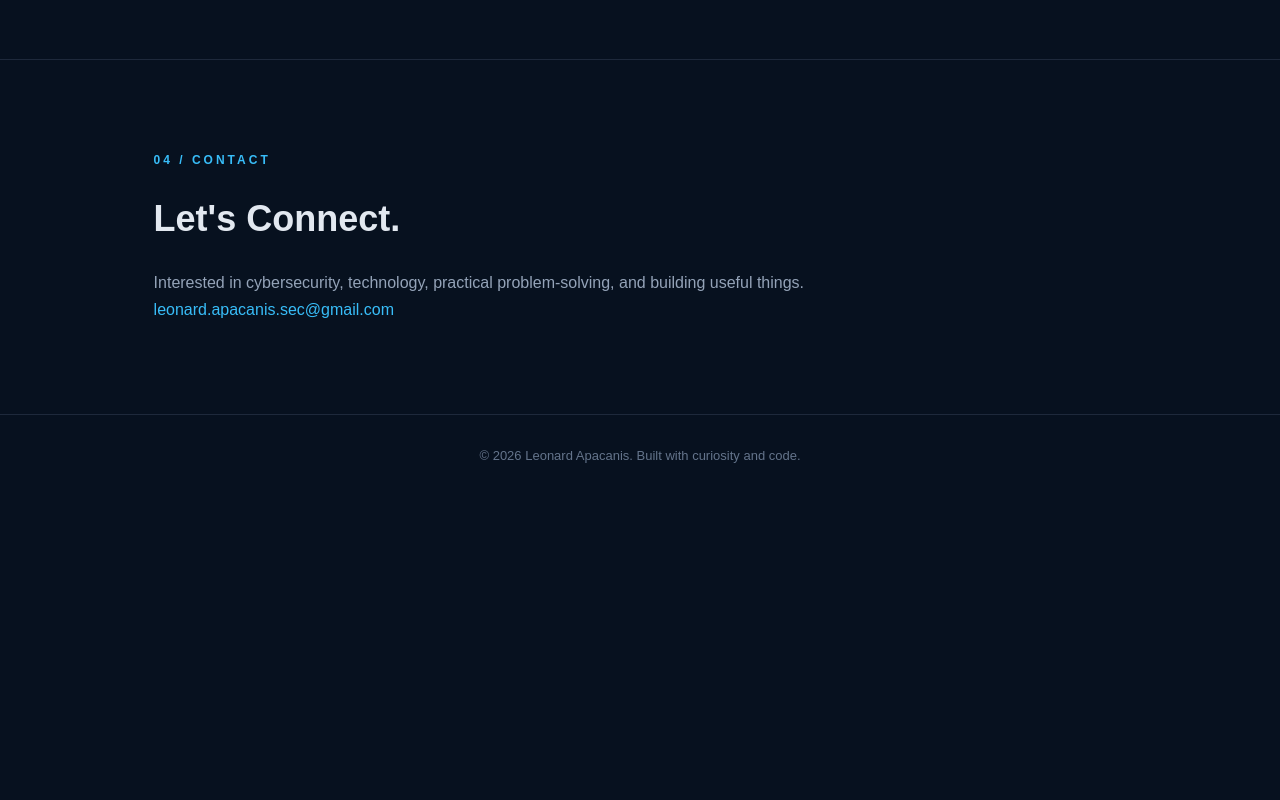
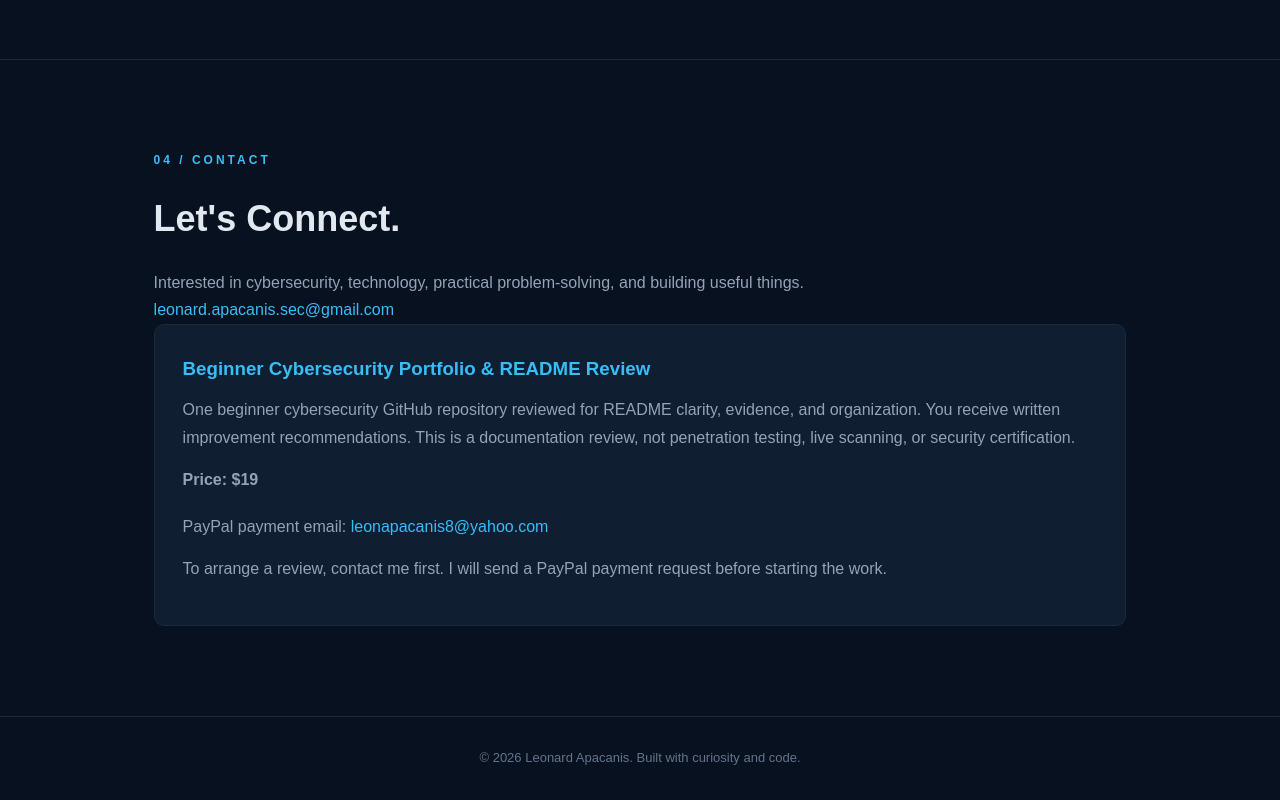
Before and after one commit to leonapacanis725-web/leonard-portfolio, a plain HTML site: page index.html in a window 1280 px wide. Shown: the part 3568-4368 px from the top of the page. Before the commit the page ends 4065 px from the top, so only its background shows below. Drawn offline with Linux system fonts and the light colour scheme.

Commit message:
Add PayPal payment contact to portfolio

```diff
--- a/index.html
+++ b/index.html
@@ -161,6 +161,14 @@
         practical problem-solving, and building useful things.
     </p>
     <a href="mailto:leonard.apacanis.sec@gmail.com">leonard.apacanis.sec@gmail.com</a>
+
+    <div class="project-card">
+        <h3>Beginner Cybersecurity Portfolio & README Review</h3>
+        <p>One beginner cybersecurity GitHub repository reviewed for README clarity, evidence, and organization. You receive written improvement recommendations. This is a documentation review, not penetration testing, live scanning, or security certification.</p>
+        <p><strong>Price: $19</strong></p>
+        <p>PayPal payment email: <a href="mailto:leonapacanis8@yahoo.com">leonapacanis8@yahoo.com</a></p>
+        <p>To arrange a review, contact me first. I will send a PayPal payment request before starting the work.</p>
+    </div>
 </section>
 
 </main>
```
